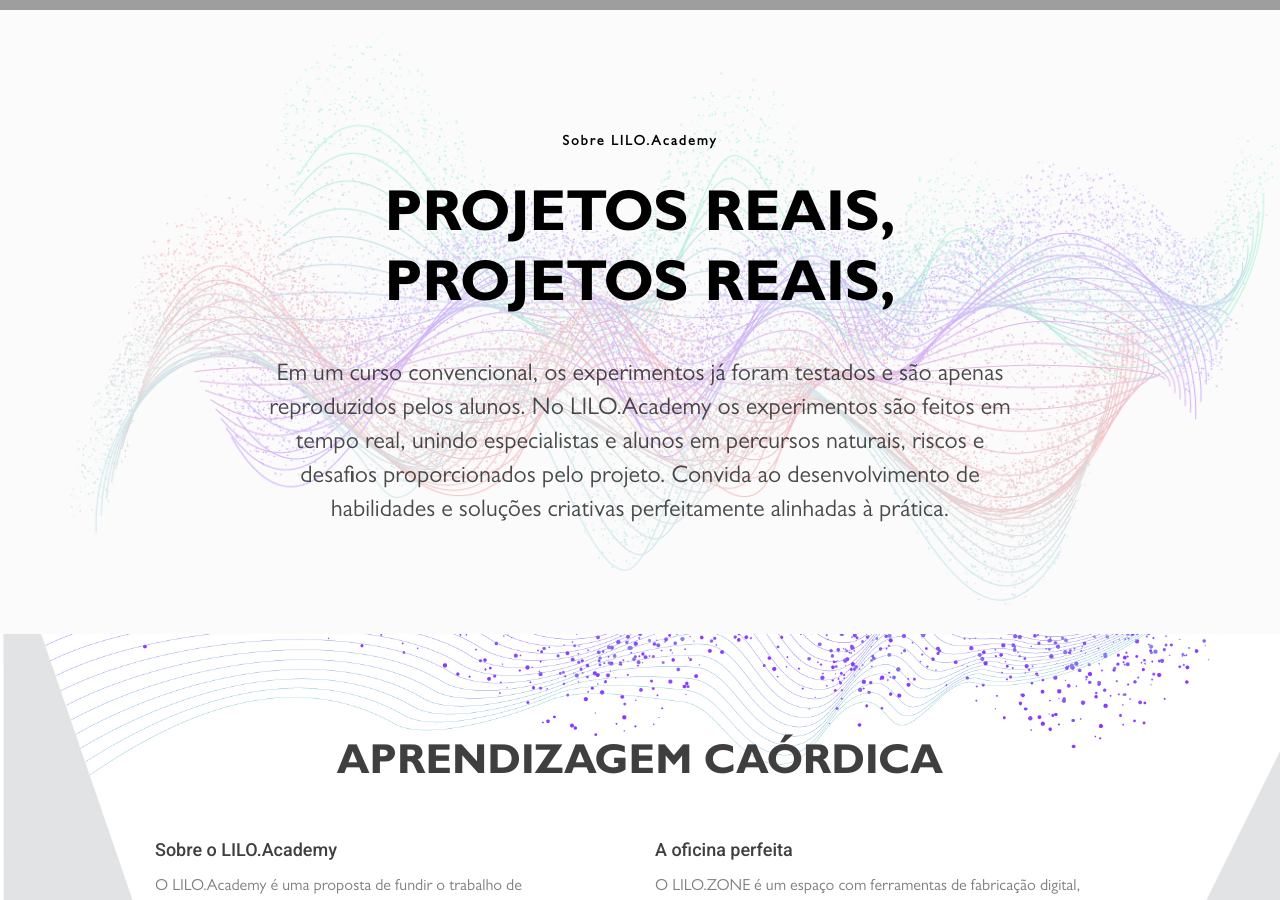
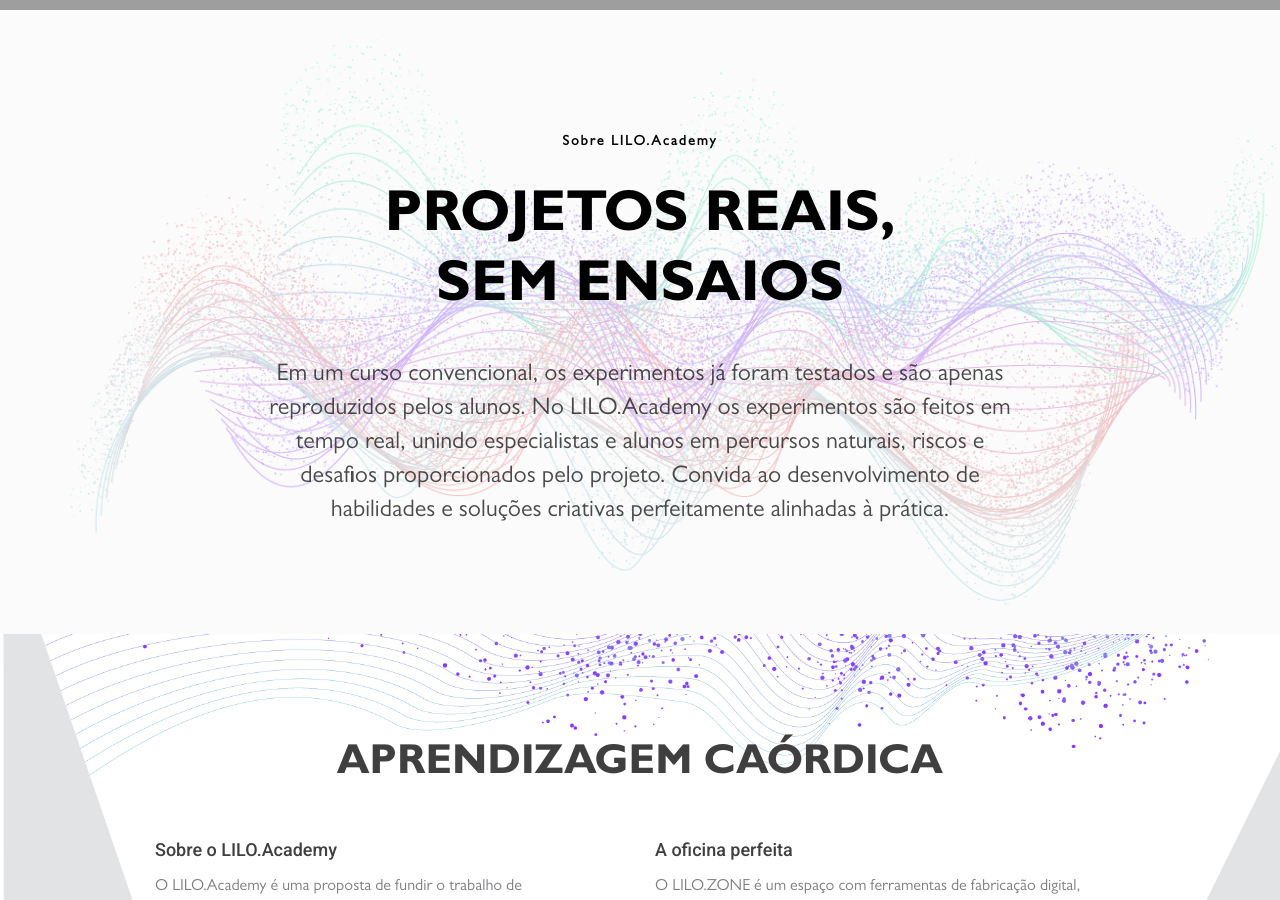
Before and after one commit to LiloZone/academy-site, a Jekyll site: the page built from _pages/pt.html, in a window 1280 px wide and 900 px high, scrolled down 2174 px. Built offline with Jekyll 4.4.1, drawn with Linux system fonts in a browser that asks for light colours; nearby versions of some CDN libraries.

Commit message:
Update index.html

```diff
--- a/_layouts/index.html
+++ b/_layouts/index.html
@@ -175,7 +175,7 @@
                 <div class="row justify-content-center text-center color-black">
                     <div class="col-lg-8">
                         <div class="f-14 semibold sp-20" data-aos-duration="600" data-aos="fade-down" data-aos-delay="0">{{page.sobre}}</div>
-                        <h2 class="mt-30 text-uppercase" data-aos-duration="600" data-aos="fade-down" data-aos-delay="300">{{page.sobreTitulo1}}<br /> {{page.sobreTitulo1}}</h2>
+                        <h2 class="mt-30 text-uppercase" data-aos-duration="600" data-aos="fade-down" data-aos-delay="300">{{page.sobreTitulo1}}<br /> {{page.sobreTitulo2}}</h2>
                         <div class="mt-35 f-24 medium op-7 text-adaptive color-black">
                             <span data-aos-duration="600" data-aos="fade-down" data-aos-delay="600">
                                 {{page.sobreTexto}}
```
